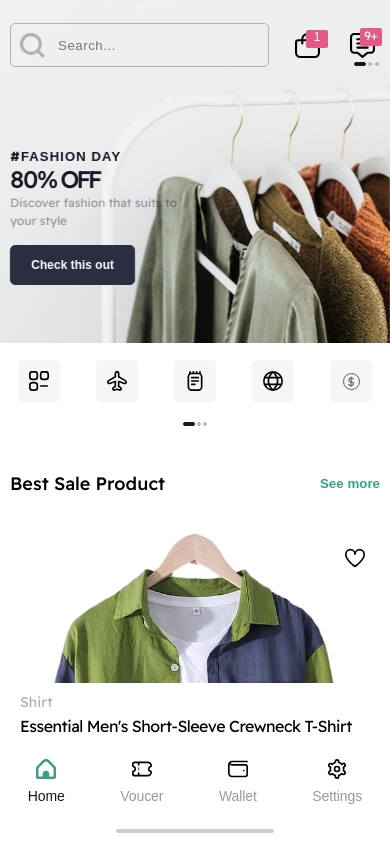
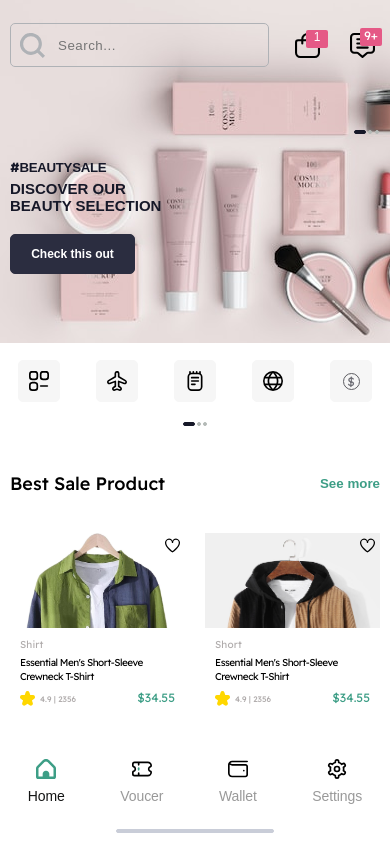
Before and after one commit to thislekan/turbo-lamp, a React (Create React App) app: page / in a window 390 px wide. Built offline with nearby package versions, Linux system fonts and the light colour scheme; the HTML template or start-up script is replaced by a standard one.

Commit message:
funny grid on mobile. smh

```diff
--- a/src/App.js
+++ b/src/App.js
@@ -28,7 +28,7 @@ function App() {
     from: { opacity: 1 },
     enter: { opacity: 1, transform: "translate3d(0, 0, 0)" },
     leave: { opacity: 0, transform: "translate3d(-20vw, 0, 0)" },
-    config: { duration: 5000 },
+    config: { duration: 500 },
   });
 
   return (
--- a/src/components/landing/index.jsx
+++ b/src/components/landing/index.jsx
@@ -66,12 +66,16 @@ export const LandingPage = () => {
     index === 0 ? "rgb(232 235 234 / 80%)" : "rgb(178 153 156 / 35%)";
 
   useEffect(() => {
+    setTimeout(() => set(1), 2000);
+  }, []);
+
+  useEffect(() => {
     transRef.start();
   }, [index, transRef]);
 
   return (
     <StyledLandingPage>
-      <Dots isAbsolute />
+      <Dots slideFunc={onClick} isAbsolute />
       <div
         className="carousel"
         style={{
@@ -80,7 +84,6 @@ export const LandingPage = () => {
           marginTop: "-90px",
           position: "relative",
         }}
-        onClick={onClick}
       >
         {transitions((style, i) => {
           const Page = pages[i];
--- a/src/components/landing/styles.js
+++ b/src/components/landing/styles.js
@@ -6,7 +6,7 @@ export const StyledLandingPage = styled.section`
   .dots {
     &--absolute {
       position: absolute;
-      top: calc(10% - 2px);
+      top: 110px;
       right: 10px;
       z-index: 5;
     }
@@ -17,4 +17,10 @@ export const StyledLandingPage = styled.section`
     position: relative;
     overflow: hidden;
   }
+
+  @media (max-height: 550px) {
+    .carousel {
+      height: 40vh;
+    }
+  }
 `;
--- a/src/components/product/index.jsx
+++ b/src/components/product/index.jsx
@@ -1,10 +1,14 @@
+import { useNavigate } from "react-router-dom";
 import LikeImage from "media/svg/heart.svg";
 import Star from "media/svg/star.svg";
 import { StyledCard } from "components/product/styles";
 
 export const Card = ({ rating, price, name, tags, ratingsCount, image }) => {
+  const goto = useNavigate();
+  const navFunc = () => goto("/product");
+
   return (
-    <StyledCard className="card">
+    <StyledCard className="card" onClick={navFunc}>
       <div className="card__content">
         <img src={LikeImage} alt="heart icon" className="icon" />
         <div className="image-div">
--- a/src/components/product/styles.js
+++ b/src/components/product/styles.js
@@ -79,10 +79,47 @@ export const StyledCard = styled.div`
   :hover {
     box-shadow: 13px 5px 10px 16px rgba(0, 0, 0, 0.1);
   }
+
+  @media (min-width: 300px) {
+    .card {
+      &__content {
+        .icon {
+          top: 5px;
+          right: 5px;
+          height: 15px;
+          width: 15px;
+        }
+        .image-div {
+          height: 95px;
+        }
+        .description {
+          .tags,
+          .title {
+            font-size: 10px;
+          }
+          .title {
+            margin: 5px 0px;
+          }
+          .number {
+            &__grouped {
+              .ratings {
+                font-size: 8px;
+              }
+            }
+            .price {
+              font-size: 12px;
+            }
+          }
+        }
+      }
+    }
+  }
 `;
 
 export const StyledProductDetails = styled.div`
-  padding-bottom: 90px;
+  padding: 90px 0;
+  margin-top: -90px;
+
   .wrapper {
     padding: 0 10px;
 
--- a/src/components/productsList/styles.js
+++ b/src/components/productsList/styles.js
@@ -38,13 +38,17 @@ export const StyledProductsList = styled.section`
     }
   }
 
-  /* @media (min-width: 350px) {
+  @media (min-width: 300px) {
     .wrapper {
       &__content {
-        display: grid;
-        grid-template-columns: 1fr 1fr;
-        grid-gap: 15px;
+        .best-sales {
+          .card-list {
+            display: grid;
+            grid-template-columns: 1fr 1fr;
+            grid-gap: 20px;
+          }
+        }
       }
     }
-  } */
+  }
 `;
--- a/src/components/top-nav/index.jsx
+++ b/src/components/top-nav/index.jsx
@@ -1,3 +1,4 @@
+import { useNavigate } from "react-router-dom";
 import { StyledTopNav } from "components/top-nav/styles";
 import Bag from "media/svg/shopping-bag.svg";
 import Comments from "media/svg/comment-alt.svg";
@@ -7,6 +8,8 @@ import Like from "media/svg/heart.svg";
 import Share from "media/svg/share.svg";
 
 export const TopNav = ({ isProductPage }) => {
+  const goto = useNavigate();
+  const navFunc = () => goto("/");
   return (
     <StyledTopNav className="top">
       <div className="top__wrapper">
@@ -19,7 +22,7 @@ export const TopNav = ({ isProductPage }) => {
           )}
           <div className={`icons ${isProductPage ? "icons--page2" : ""}`}>
             {isProductPage && (
-              <div className="back">
+              <div className="back" onClick={navFunc}>
                 <img src={ChevronLeft} alt="Left Arrow Icon" />
               </div>
             )}
--- a/src/components/utils/dots.jsx
+++ b/src/components/utils/dots.jsx
@@ -21,9 +21,12 @@ const StyledDots = styled.div`
     }
   }
 `;
-export const Dots = ({ isAbsolute }) => {
+export const Dots = ({ isAbsolute, slideFunc }) => {
   return (
-    <StyledDots className={`dots ${!isAbsolute ? "" : "dots--absolute"}`}>
+    <StyledDots
+      className={`dots ${!isAbsolute ? "" : "dots--absolute"}`}
+      onClick={slideFunc}
+    >
       <div className="dot dot--active"></div>
       <div className="dot"></div>
       <div className="dot"></div>
```
